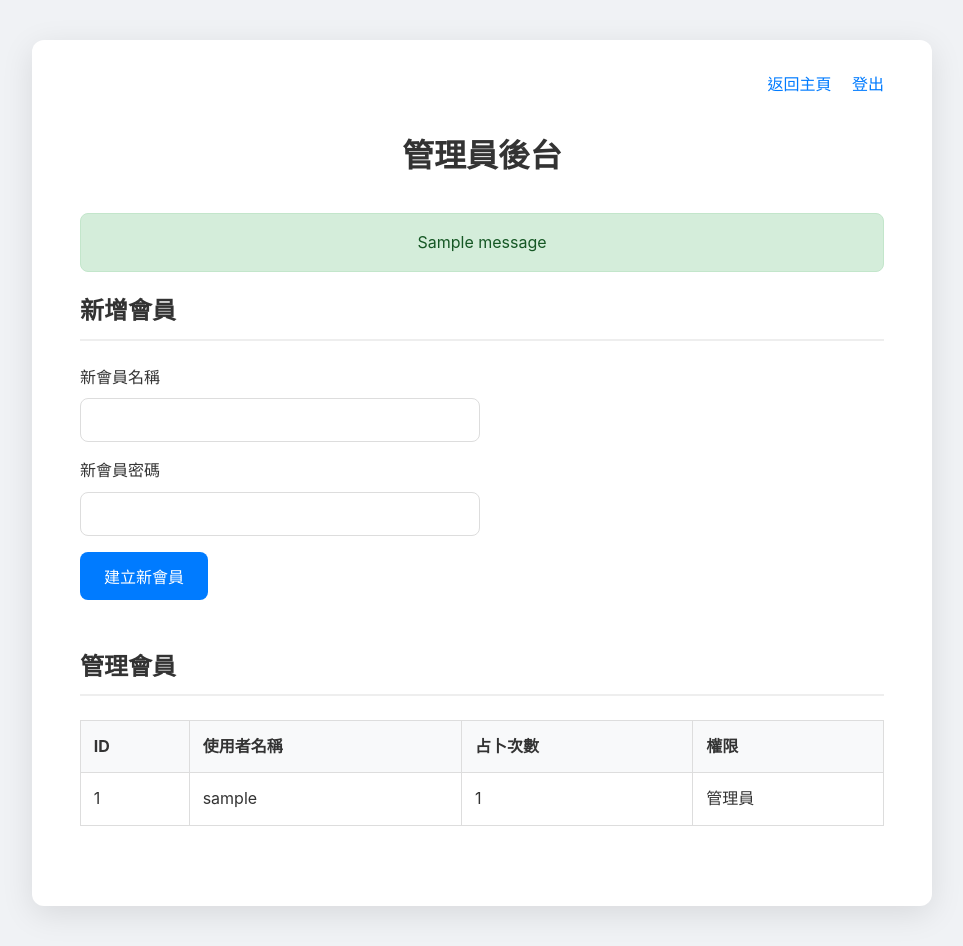
After one commit to CIB-TECH849/fate-app, a Flask app: page /admin in a window 1280 px wide. The commit adds this page. Shown: the whole page, without its empty margins (158-1121 px from the left). Run offline with Flask 3, Linux system fonts and the light colour scheme; the visitor is signed in with stand-in values (Sample User, id 1); tables that the repository leaves empty hold one stand-in row (values such as "Sample post"); one stand-in notice (Sample message) is shown.

Commit message:
Implement admin panel and usage limits

```diff
--- a/web_app/app.py
+++ b/web_app/app.py
@@ -1,14 +1,14 @@
-# app.py (v3 - User Database)
+# app.py (v4 - Admin Panel)
 
 import os
 import sys
 import datetime
 from typing import List, Tuple, Dict
+from functools import wraps
 
 import google.generativeai as genai
-from flask import (Flask, render_template, request, session, redirect,
+from flask import (Flask, render_template, request, Markup, session, redirect,
                    url_for, flash)
-from markupsafe import Markup
 from flask_sqlalchemy import SQLAlchemy
 from flask_bcrypt import Bcrypt
 from markdown_it import MarkdownIt
@@ -24,18 +24,14 @@ app = Flask(__name__)
 # --- API 與應用程式設定 ---
 api_key_error_message = ""
 try:
-    # 從環境變數讀取設定
     app.config['SECRET_KEY'] = os.environ.get("SECRET_KEY")
     app.config['SQLALCHEMY_DATABASE_URI'] = os.environ.get("DATABASE_URL")
     app.config['SQLALCHEMY_TRACK_MODIFICATIONS'] = False
+    USAGE_LIMIT = int(os.environ.get("USAGE_LIMIT", 100)) # 從環境變數讀取次數上限，預設100
 
-    # 檢查金鑰是否存在
-    if not app.config['SECRET_KEY']:
-        raise ValueError("錯誤：在 Render 環境變數中找不到 SECRET_KEY。")
-    if not app.config['SQLALCHEMY_DATABASE_URI']:
-        raise ValueError("錯誤：在 Render 環境變數中找不到 DATABASE_URL。")
+    if not app.config['SECRET_KEY'] or not app.config['SQLALCHEMY_DATABASE_URI']:
+        raise ValueError("錯誤：找不到 SECRET_KEY 或 DATABASE_URL 環境變數。")
 
-    # 設定 Gemini API 金鑰
     api_key = os.environ.get("GEMINI_API_KEY")
     if not api_key:
         raise ValueError("錯誤：在 Render 環境變數中找不到 GEMINI_API_KEY。")
@@ -55,11 +51,34 @@ class User(db.Model):
     password_hash = db.Column(db.String(128), nullable=False)
     usage_count = db.Column(db.Integer, default=0, nullable=False)
 
-    def __repr__(self):
-        return f'<User {self.username}>'
+    @property
+    def is_admin(self):
+        return self.id == 1
+
+# --- Decorators for Auth ---
+def login_required(f):
+    @wraps(f)
+    def decorated_function(*args, **kwargs):
+        if 'user_id' not in session:
+            return redirect(url_for('login'))
+        return f(*args, **kwargs)
+    return decorated_function
+
+def admin_required(f):
+    @wraps(f)
+    def decorated_function(*args, **kwargs):
+        if 'user_id' not in session:
+            return redirect(url_for('login'))
+        user = User.query.get(session['user_id'])
+        if not user or not user.is_admin:
+            flash('只有管理員才能存取此頁面', 'error')
+            return redirect(url_for('index'))
+        return f(*args, **kwargs)
+    return decorated_function
 
 # --- 核心功能函式 (無變動) ---
 def calculate_hexagram(num1: int, num2: int, num3: int) -> Tuple[List[int], int]:
+    # ... (此處程式碼與之前版本相同，為節省篇幅省略)
     upper_trigram_num = num1 % 8 or 8
     lower_trigram_num = num2 % 8 or 8
     moving_line_num = num3 % 6 or 6
@@ -71,6 +90,7 @@ def calculate_hexagram(num1: int, num2: int, num3: int) -> Tuple[List[int], int]
     return lines, moving_line_num
 
 def generate_interpretation_prompt(question: str, numbers: Tuple[int, int, int], hex_data: Dict, moving_line_index: int) -> str:
+    # ... (此處程式碼與之前版本相同，為節省篇幅省略)
     main_hex = hex_data.get("本卦", {})
     mutual_hex = hex_data.get("互卦", {})
     changing_hex = hex_data.get("變卦", {})
@@ -106,6 +126,7 @@ def generate_interpretation_prompt(question: str, numbers: Tuple[int, int, int],
     return prompt
 
 def call_gemini_api(prompt: str) -> str:
+    # ... (此處程式碼與之前版本相同，為節省篇幅省略)
     try:
         model = genai.GenerativeModel('models/gemini-pro-latest')
         response = model.generate_content(prompt)
@@ -127,58 +148,61 @@ def login():
         user = User.query.filter_by(username=username).first()
         if user and bcrypt.check_password_hash(user.password_hash, password):
             session['user_id'] = user.id
-            flash('登入成功！', 'success')
             return redirect(url_for('index'))
         else:
             flash('使用者名稱或密碼錯誤', 'error')
     return render_template('login.html')
 
-@app.route("/register", methods=['GET', 'POST'])
-def register():
-    if api_key_error_message:
-        return f'''<h1>應用程式設定錯誤</h1><p>{api_key_error_message}</p>''', 500
-    if request.method == 'POST':
-        username = request.form.get('username')
-        password = request.form.get('password')
-        existing_user = User.query.filter_by(username=username).first()
-        if existing_user:
-            flash('此使用者名稱已被註冊', 'error')
-            return redirect(url_for('register'))
-
-        hashed_password = bcrypt.generate_password_hash(password).decode('utf-8')
-        new_user = User(username=username, password_hash=hashed_password)
-        db.session.add(new_user)
-        db.session.commit()
-        flash('註冊成功！請登入。', 'success')
-        return redirect(url_for('login'))
-    return render_template('register.html')
-
 @app.route("/logout")
+@login_required
 def logout():
     session.clear()
     flash('您已成功登出', 'success')
     return redirect(url_for('login'))
 
 @app.route("/")
+@login_required
 def index():
-    if 'user_id' not in session:
-        return redirect(url_for('login'))
     if api_key_error_message:
         return f'''<h1>應用程式設定錯誤</h1><p>{api_key_error_message}</p>''', 500
-    return render_template("index.html")
+    user = User.query.get(session['user_id'])
+    return render_template("index.html", user=user)
+
+@app.route("/admin", methods=['GET', 'POST'])
+@admin_required
+def admin():
+    if request.method == 'POST':
+        username = request.form.get('username')
+        password = request.form.get('password')
+        if not username or not password:
+            flash('使用者名稱和密碼為必填項', 'error')
+        else:
+            existing_user = User.query.filter_by(username=username).first()
+            if existing_user:
+                flash('此使用者名稱已被註冊', 'error')
+            else:
+                hashed_password = bcrypt.generate_password_hash(password).decode('utf-8')
+                new_user = User(username=username, password_hash=hashed_password)
+                db.session.add(new_user)
+                db.session.commit()
+                flash(f'會員 {username} 新增成功！', 'success')
+        return redirect(url_for('admin'))
+
+    users = User.query.all()
+    return render_template("admin.html", users=users)
 
 @app.route("/divine", methods=["POST"])
+@login_required
 def divine():
-    if 'user_id' not in session:
-        return redirect(url_for('login'))
+    user = User.query.get(session['user_id'])
 
-    # 使用次數計數
-    user = User.query.get(session['user_id'])
-    if user:
-        user.usage_count += 1
-        db.session.commit()
+    # 檢查使用次數
+    if not user.is_admin and user.usage_count >= USAGE_LIMIT:
+        flash(f'您的占卜次數已達上限 ({USAGE_LIMIT} 次)', 'error')
+        return redirect(url_for('index'))
 
     question = request.form.get("question")
+    # ... (後續占卜邏輯與之前相同，為節省篇幅省略)
     try:
         num1 = int(request.form.get("num1"))
         num2 = int(request.form.get("num2"))
@@ -191,6 +215,11 @@ def divine():
     hex_data = meihua.interpret_hexagrams_from_lines(lines, moving_line)
     prompt = generate_interpretation_prompt(question, numbers, hex_data, moving_line)
     interpretation_html = call_gemini_api(prompt)
+
+    # 僅在成功解卦後增加計數
+    if user and "呼叫 Gemini API 時出錯" not in interpretation_html:
+        user.usage_count += 1
+        db.session.commit()
 
     return render_template("result.html",
                            question=question,
--- /dev/null
+++ b/web_app/templates/admin.html
@@ -0,0 +1,166 @@
+<!DOCTYPE html>
+<html lang="zh-Hant">
+<head>
+    <meta charset="UTF-8">
+    <meta name="viewport" content="width=device-width, initial-scale=1.0">
+    <title>管理員後台</title>
+    <style>
+        body {
+            font-family: -apple-system, BlinkMacSystemFont, "Segoe UI", Roboto, "Helvetica Neue", Arial, sans-serif;
+            background-color: #f0f2f5;
+            color: #333;
+            line-height: 1.6;
+            padding: 2rem;
+        }
+        .container {
+            background-color: #ffffff;
+            padding: 2rem 3rem;
+            border-radius: 12px;
+            box-shadow: 0 8px 32px rgba(0, 0, 0, 0.1);
+            width: 100%;
+            max-width: 900px;
+            margin: 0 auto;
+            box-sizing: border-box;
+        }
+        h1, h2 {
+            border-bottom: 2px solid #eee;
+            padding-bottom: 0.5rem;
+            margin-bottom: 1.5rem;
+            font-weight: 600;
+        }
+        h1 {
+            text-align: center;
+            border-bottom: none;
+        }
+        .admin-section {
+            margin-bottom: 3rem;
+        }
+        .form-group {
+            margin-bottom: 1rem;
+        }
+        label {
+            display: block;
+            margin-bottom: 0.5rem;
+            font-weight: 500;
+        }
+        input[type="text"],
+        input[type="password"] {
+            width: 100%;
+            max-width: 400px;
+            padding: 0.75rem;
+            border: 1px solid #ddd;
+            border-radius: 8px;
+            box-sizing: border-box;
+            font-size: 1rem;
+        }
+        button {
+            padding: 0.75rem 1.5rem;
+            background-color: #007bff;
+            color: white;
+            border: none;
+            border-radius: 8px;
+            font-size: 1rem;
+            cursor: pointer;
+            transition: background-color 0.2s;
+        }
+        button:hover {
+            background-color: #0056b3;
+        }
+        table {
+            width: 100%;
+            border-collapse: collapse;
+            margin-top: 1rem;
+        }
+        th, td {
+            border: 1px solid #ddd;
+            padding: 0.8rem;
+            text-align: left;
+        }
+        th {
+            background-color: #f8f9fa;
+        }
+        .flash-error, .flash-success {
+            padding: 1rem;
+            border: 1px solid transparent;
+            border-radius: 8px;
+            margin-bottom: 1rem;
+            text-align: center;
+        }
+        .flash-error {
+            background-color: #f8d7da;
+            color: #721c24;
+            border-color: #f5c6cb;
+        }
+        .flash-success {
+            background-color: #d4edda;
+            color: #155724;
+            border-color: #c3e6cb;
+        }
+        .nav-links {
+            text-align: right;
+            margin-bottom: 2rem;
+        }
+        .nav-links a {
+            margin-left: 1rem;
+            color: #007bff;
+            text-decoration: none;
+        }
+    </style>
+</head>
+<body>
+    <div class="container">
+        <div class="nav-links">
+            <a href="{{ url_for('index') }}">返回主頁</a>
+            <a href="{{ url_for('logout') }}">登出</a>
+        </div>
+        <h1>管理員後台</h1>
+
+        {% with messages = get_flashed_messages(with_categories=true) %}
+            {% if messages %}
+                {% for category, message in messages %}
+                    <div class="flash-{{ category }}">{{ message }}</div>
+                {% endfor %}
+            {% endif %}
+        {% endwith %}
+
+        <div class="admin-section">
+            <h2>新增會員</h2>
+            <form method="post" action="{{ url_for('admin') }}">
+                <div class="form-group">
+                    <label for="username">新會員名稱</label>
+                    <input type="text" id="username" name="username" required>
+                </div>
+                <div class="form-group">
+                    <label for="password">新會員密碼</label>
+                    <input type="password" id="password" name="password" required>
+                </div>
+                <button type="submit">建立新會員</button>
+            </form>
+        </div>
+
+        <div class="admin-section">
+            <h2>管理會員</h2>
+            <table>
+                <thead>
+                    <tr>
+                        <th>ID</th>
+                        <th>使用者名稱</th>
+                        <th>占卜次數</th>
+                        <th>權限</th>
+                    </tr>
+                </thead>
+                <tbody>
+                    {% for user in users %}
+                    <tr>
+                        <td>{{ user.id }}</td>
+                        <td>{{ user.username }}</td>
+                        <td>{{ user.usage_count }}</td>
+                        <td>{{ '管理員' if user.id == 1 else '普通會員' }}</td>
+                    </tr>
+                    {% endfor %}
+                </tbody>
+            </table>
+        </div>
+    </div>
+</body>
+</html>
--- a/web_app/templates/login.html
+++ b/web_app/templates/login.html
@@ -99,7 +99,7 @@
             <button type="submit">登入</button>
         </form>
         <div class="login-link">
-            <p>還沒有帳號？ <a href="{{ url_for('register') }}">點此註冊</a></p>
+            <p>請使用管理員提供的帳號登入。</p>
         </div>
     </div>
 </body>
```
Also changed, not shown: web_app/templates/index.html (+5 -2 lines).
